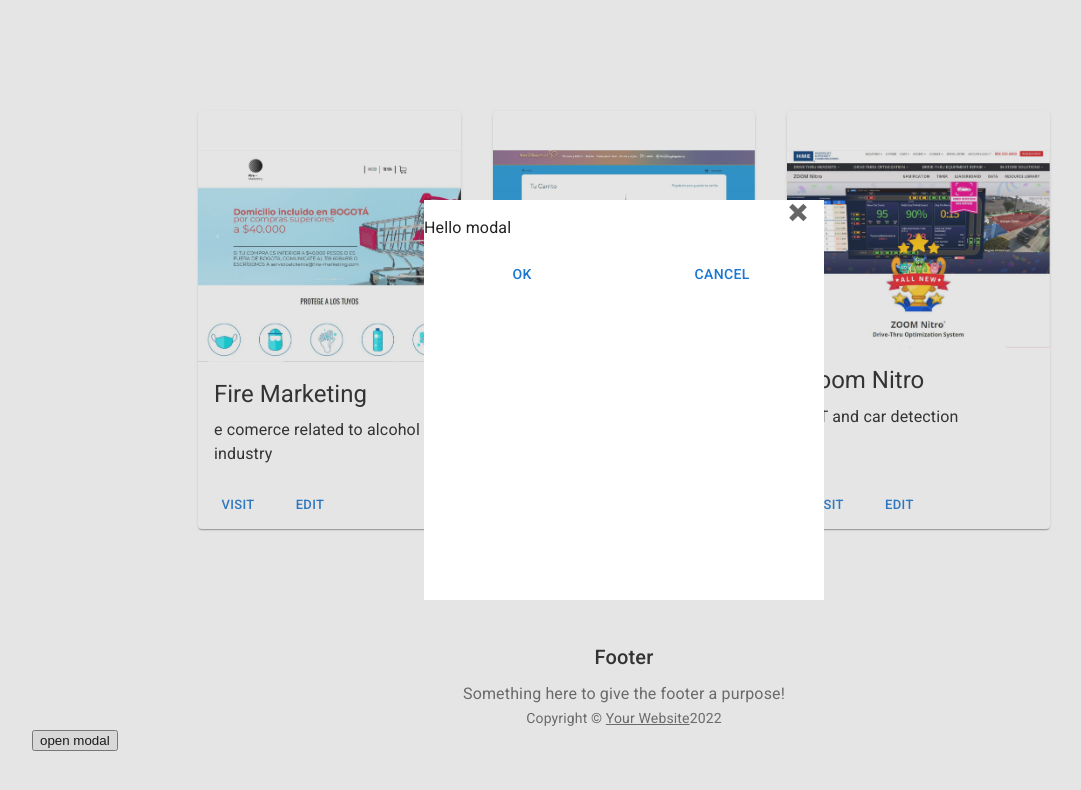
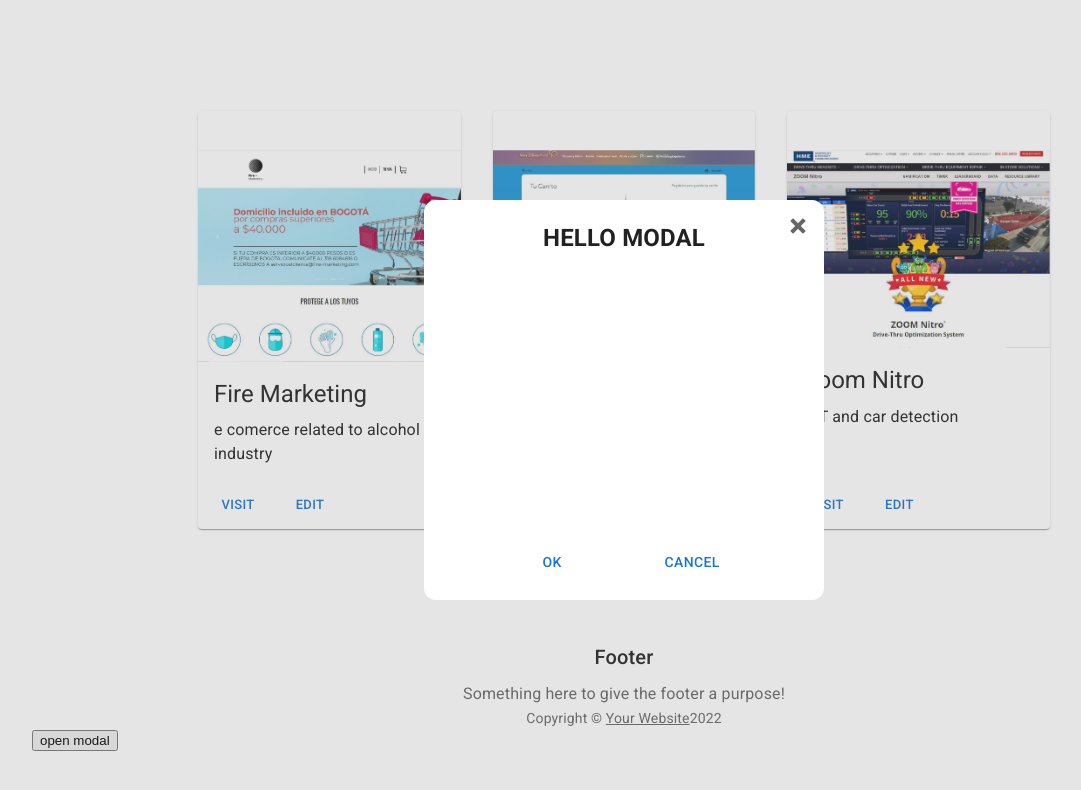
Before and after one commit to JuanOrtiz9492/my-portfolio, a React (Create React App) app: page / in a window 1280 px wide. Both pictures are taken after a click on the button "open modal". Shown: the part 582-1372 px from the top of the page, without its empty margins (16-1097 px from the left). Built offline with nearby package versions, Linux system fonts and the light colour scheme.

Commit message:
modal has well postioned buttons

```diff
--- a/src/components/Modal/Modal.jsx
+++ b/src/components/Modal/Modal.jsx
@@ -26,7 +26,7 @@ function Modal({
 			<Styled.Container>
 				<Styled.ModalContainer>
 					<Styled.ModalHeader>
-						<p>{title}</p>
+						<h2>{title}</h2>
 						<Styled.ExitBtn onClick={closeModal} />
 					</Styled.ModalHeader>
 					{body}
--- a/src/components/Modal/Styled/index.js
+++ b/src/components/Modal/Styled/index.js
@@ -12,35 +12,40 @@ const Container = styled.div`
 `;
 
 const ModalContainer = styled.div`
+	position: relative;
 	align-self: center;
 	margin: 0 auto;
 	width: 50vh;
 	height: 50vh;
 	background-color: #fff;
+	border-radius: 3%;
 `;
 
 const ExitBtn = styled.button`
-	width: 20px;
-	height: 20px;
+	top: 6%;
+	right: 2%;
+	transform: translate(-50%, -50%);
+	width: 18px;
+	height: 18px;
 	background-color: transparent;
 	border: none;
-	position: relative;
+	position: absolute;
 	&:hover {
 		cursor: pointer;
 	}
 	&::after {
 		content: '';
 		left: 0;
-		border-top: solid 5px #666;
-		width: 20px;
+		border-top: solid 4px #666;
+		width: 18px;
 		position: absolute;
 		transform: rotate(45deg);
 	}
 	&::before {
 		content: '';
 		left: 0;
-		border-bottom: solid 5px #666;
-		width: 20px;
+		border-bottom: solid 4px #666;
+		width: 18px;
 		position: absolute;
 		transform: rotate(-45deg);
 	}
@@ -48,11 +53,17 @@ const ExitBtn = styled.button`
 
 const ModalHeader = styled.div`
 	width: 100%;
-	display: grid;
-	grid-template-columns: 10fr 1fr;
+	& h2 {
+		text-align: center;
+		text-transform: uppercase;
+	}
 `;
 
 const ModalFooter = styled.div`
+	width: 70%;
+	left: 15%;
+	position: absolute;
+	bottom: 5%;
 	display: flex;
 	flex-direction: row;
 	justify-content: space-around;
--- a/src/utils/lang.js
+++ b/src/utils/lang.js
@@ -3,7 +3,7 @@ const lang = {
 		about: {
 			title: 'Web Developer',
 			description:
-				'a web developer with 5 years of expercience working with north america clients, projects runing on React',
+				'a web developer with 5 years of expercience working with north america clients, projects built on React',
 		},
 	},
 };
```
